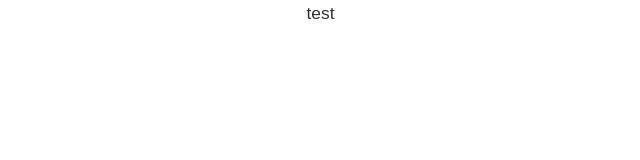
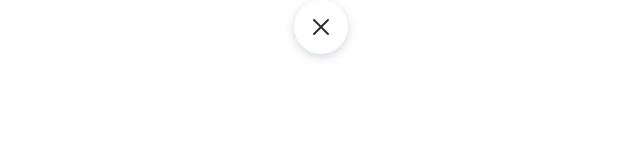
Before and after one commit to bluzord/market-place, a Vue app: page / in a window 1280 px wide. Shown: the top 160 px of the page, without its empty margins (312-952 px from the left). Built offline with nearby package versions, Linux system fonts and the light colour scheme; a web font is replaced by a local one.

Commit message:
Добавить компонент Button

```diff
--- a/src/app/App.vue
+++ b/src/app/App.vue
@@ -1,11 +1,12 @@
 <script setup lang="ts">
+import { Button } from '@/shared/ui/Button'
 import './styles/main.scss'
 </script>
 
 <template>
-  <p>
-    test
-  </p>
+  <Button variant="icon" icon="cross">
+    Купить
+  </Button>
 </template>
 
 <style scoped lang="scss">
--- /dev/null
+++ b/src/shared/ui/Button/Button.vue
@@ -0,0 +1,39 @@
+<script setup lang="ts">
+import type { IconName } from '@/shared/ui/Icon'
+import { computed } from 'vue'
+import { Icon } from '@/shared/ui/Icon'
+
+interface ButtonProps {
+  variant?: 'filled' | 'outlined' | 'icon'
+  icon?: IconName
+  disabled?: boolean
+}
+
+const props = withDefaults(defineProps<ButtonProps>(), {
+  variant: 'outlined',
+  disabled: false,
+})
+
+const buttonVariant = computed<string>(() => {
+  return {
+    filled: 'button--filled',
+    outlined: 'button--outlined',
+    icon: 'button--icon',
+  }[props.variant]
+})
+
+const isIconOnly = computed<boolean>(() =>
+  props.variant === 'icon',
+)
+</script>
+
+<template>
+  <button class="button" :class="[buttonVariant, { 'icon-only': isIconOnly }]" :disabled="disabled">
+    <slot v-if="!isIconOnly" />
+    <Icon v-else :icon="icon" />
+  </button>
+</template>
+
+<style scoped lang="scss">
+@use './styles.scss';
+</style>
--- /dev/null
+++ b/src/shared/ui/Button/index.ts
@@ -0,0 +1 @@
+export { default as Button } from './Button.vue'
--- /dev/null
+++ b/src/shared/ui/Button/styles.scss
@@ -0,0 +1,58 @@
+@use '@/app/styles/helpers' as *;
+
+.button {
+  @include flex-center();
+  font-weight: 500;
+  color: var(--color-light);
+  border-radius: rem(10);
+
+  &--filled {
+    background-color: var(--color-primary);
+    border: none;
+    padding: rem(12) rem(28);
+
+    @include hover {
+      background-color: var(--color-primary-hover);
+    }
+
+    &:active {
+      background-color: var(--color-primary-active);
+    }
+  }
+
+  &--outlined {
+    background-color: transparent;
+    border: 2px solid var(--color-light);
+    padding: rem(16) rem(40);
+
+    @include hover {
+      border-color: var(--color-primary);
+      color: var(--color-primary);
+    }
+
+    &:active {
+      border-color: var(--color-primary-hover);
+      color: var(--color-primary-hover);
+    }
+  }
+
+  &--icon {
+    background-color: var(--color-light);
+    border: none;
+    color: var(--color-dark);
+    border-radius: 100%;
+    padding: rem(15);
+
+    -webkit-box-shadow: 0 rem(3) rem(10) 0 rgba(115, 121, 140, 0.3);
+    -moz-box-shadow: 0 rem(3) rem(10) 0 rgba(115, 121, 140, 0.3);
+    box-shadow: 0 rem(3) rem(10) 0 rgba(115, 121, 140, 0.3);
+
+    @include hover {
+      background-color: var(--color-primary);
+    }
+
+    &:active {
+      background-color: var(--color-gray);
+    }
+  }
+}
```
Also changed, not shown: 1 other file (tests, documents, lock files or other folders).
